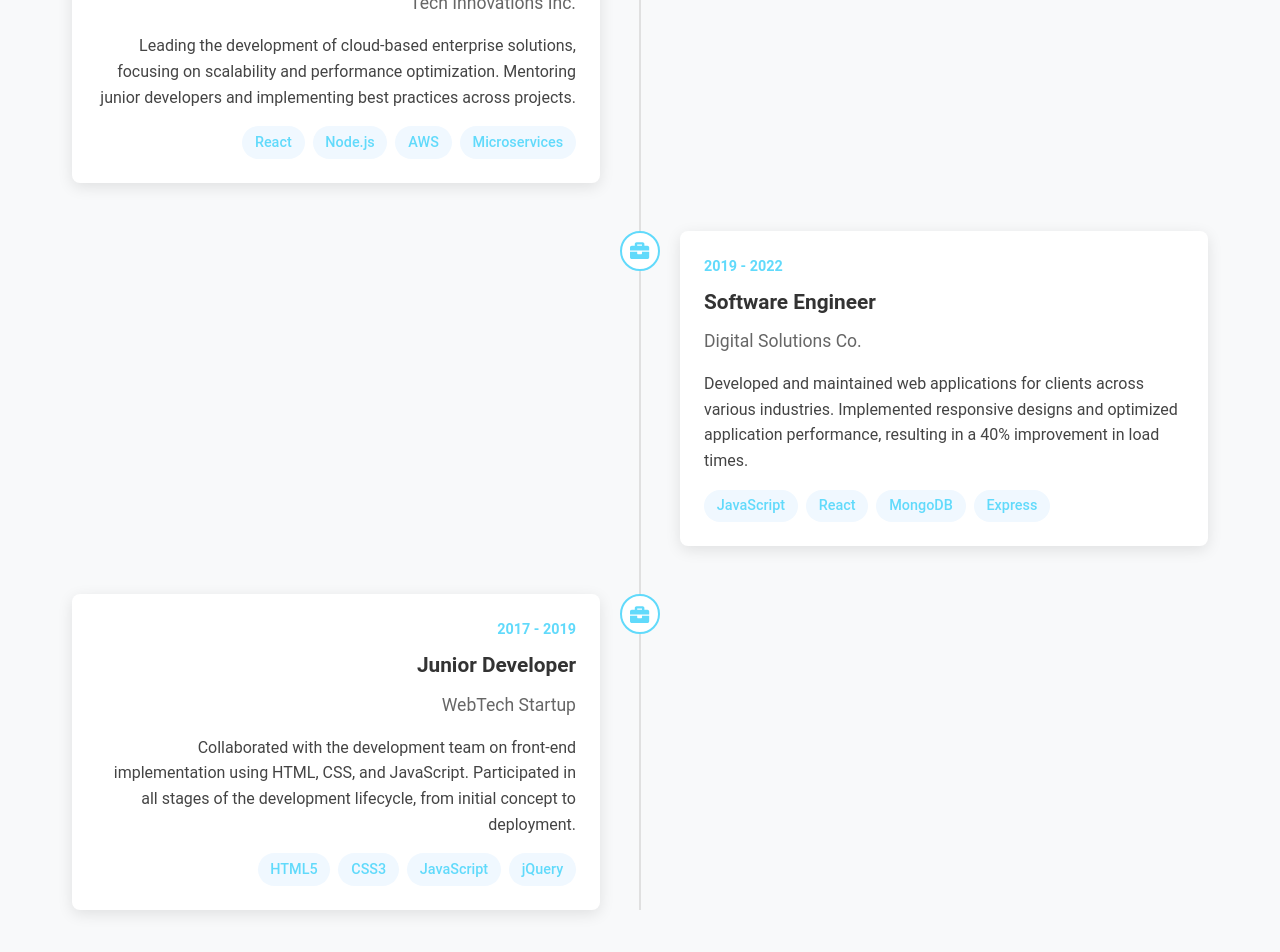
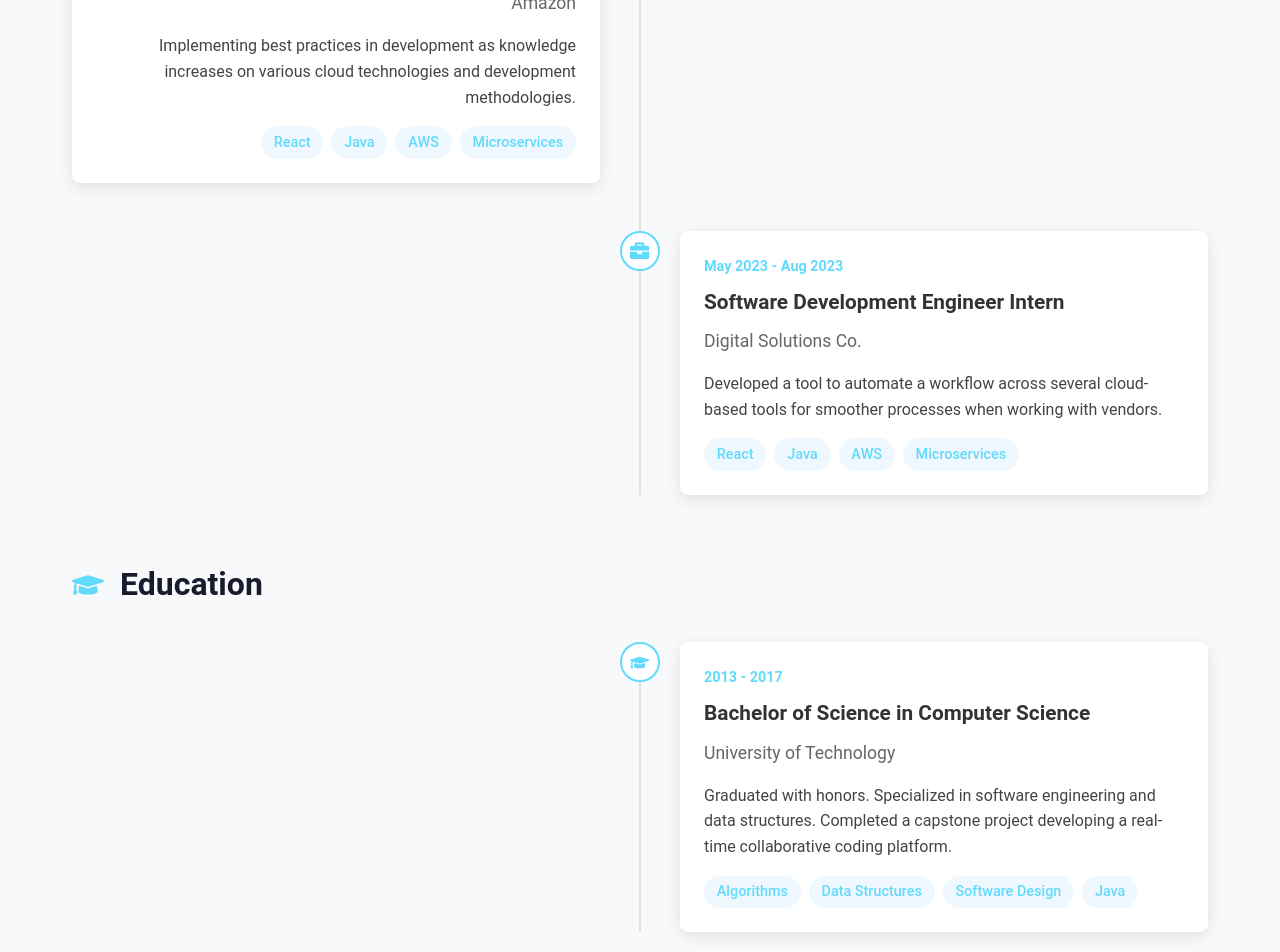
Before and after one commit to graysonewcomer/graysonewcomer.github.io, a React (Create React App) app: page /experience in a window 1280 px wide. Shown: the part 580-1532 px from the top of the page. Built offline with nearby package versions, Linux system fonts and the light colour scheme.

Commit message:
Update experience on Experience page

```diff
--- a/src/components/pages/Experience.js
+++ b/src/components/pages/Experience.js
@@ -183,17 +183,16 @@
               <FaBriefcase />
             </TimelineMarker>
             <TimelineContent>
-              <TimelineDate>2022 - Present</TimelineDate>
-              <TimelineTitle>Senior Software Engineer</TimelineTitle>
-              <TimelineSubtitle>Tech Innovations Inc.</TimelineSubtitle>
+              <TimelineDate>Aug 2024 - Present</TimelineDate>
+              <TimelineTitle>Software Development Engineer I</TimelineTitle>
+              <TimelineSubtitle>Amazon</TimelineSubtitle>
               <TimelineDescription>
-                Leading the development of cloud-based enterprise solutions, focusing on scalability
-                and performance optimization. Mentoring junior developers and implementing best practices
-                across projects.
+                Implementing best practices in development as knowledge increases
+              on various cloud technologies and development methodologies.
               </TimelineDescription>
               <SkillsList position="left">
                 <SkillTag>React</SkillTag>
-                <SkillTag>Node.js</SkillTag>
+                <SkillTag>Java</SkillTag>
                 <SkillTag>AWS</SkillTag>
                 <SkillTag>Microservices</SkillTag>
               </SkillsList>
@@ -205,41 +204,18 @@
               <FaBriefcase />
             </TimelineMarker>
             <TimelineContent>
-              <TimelineDate>2019 - 2022</TimelineDate>
-              <TimelineTitle>Software Engineer</TimelineTitle>
+              <TimelineDate>May 2023 - Aug 2023</TimelineDate>
+              <TimelineTitle>Software Development Engineer Intern</TimelineTitle>
               <TimelineSubtitle>Digital Solutions Co.</TimelineSubtitle>
               <TimelineDescription>
-                Developed and maintained web applications for clients across various industries.
-                Implemented responsive designs and optimized application performance, resulting in
-                a 40% improvement in load times.
+                Developed a tool to automate a workflow across several cloud-based
+              tools for smoother processes when working with vendors.
               </TimelineDescription>
               <SkillsList position="right">
-                <SkillTag>JavaScript</SkillTag>
                 <SkillTag>React</SkillTag>
-                <SkillTag>MongoDB</SkillTag>
-                <SkillTag>Express</SkillTag>
-              </SkillsList>
-            </TimelineContent>
-          </TimelineItem>
-
-          <TimelineItem position="left">
-            <TimelineMarker position="left">
-              <FaBriefcase />
-            </TimelineMarker>
-            <TimelineContent>
-              <TimelineDate>2017 - 2019</TimelineDate>
-              <TimelineTitle>Junior Developer</TimelineTitle>
-              <TimelineSubtitle>WebTech Startup</TimelineSubtitle>
-              <TimelineDescription>
-                Collaborated with the development team on front-end implementation using HTML, CSS,
-                and JavaScript. Participated in all stages of the development lifecycle, from initial
-                concept to deployment.
-              </TimelineDescription>
-              <SkillsList position="left">
-                <SkillTag>HTML5</SkillTag>
-                <SkillTag>CSS3</SkillTag>
-                <SkillTag>JavaScript</SkillTag>
-                <SkillTag>jQuery</SkillTag>
+                <SkillTag>Java</SkillTag>
+                <SkillTag>AWS</SkillTag>
+                <SkillTag>Microservices</SkillTag>
               </SkillsList>
             </TimelineContent>
           </TimelineItem>
```
